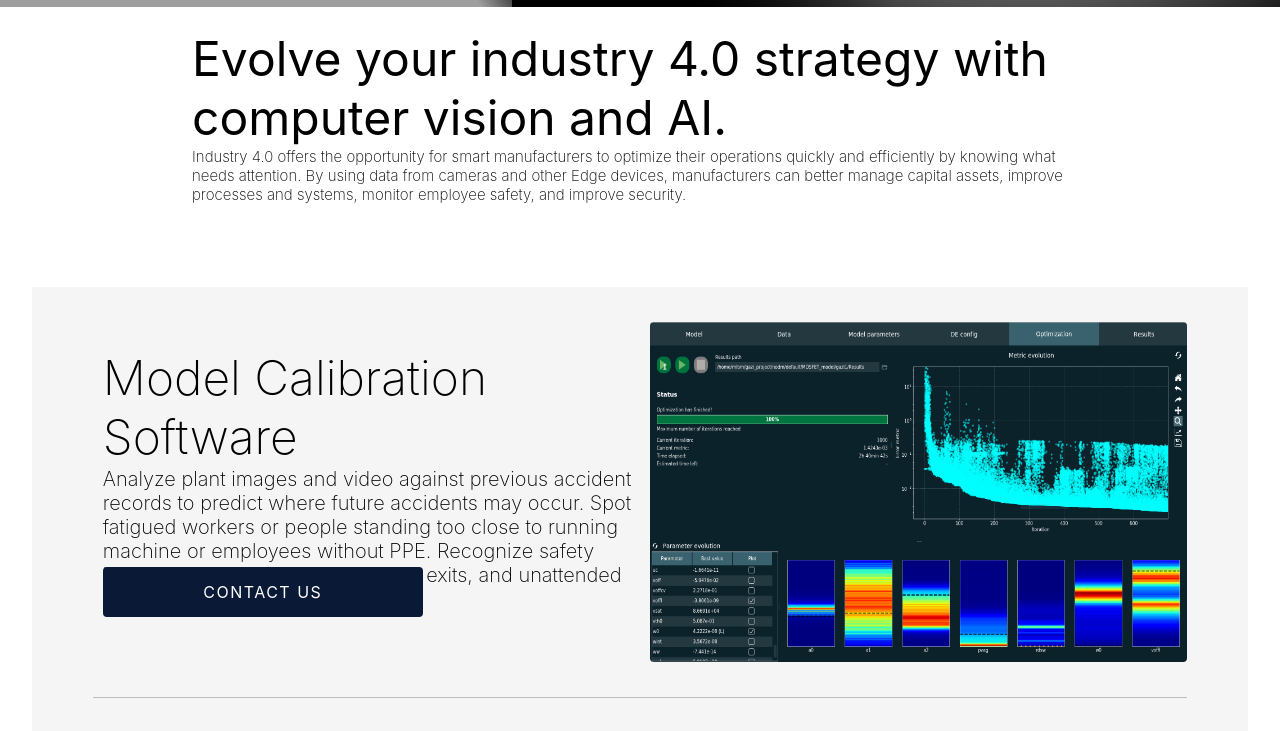
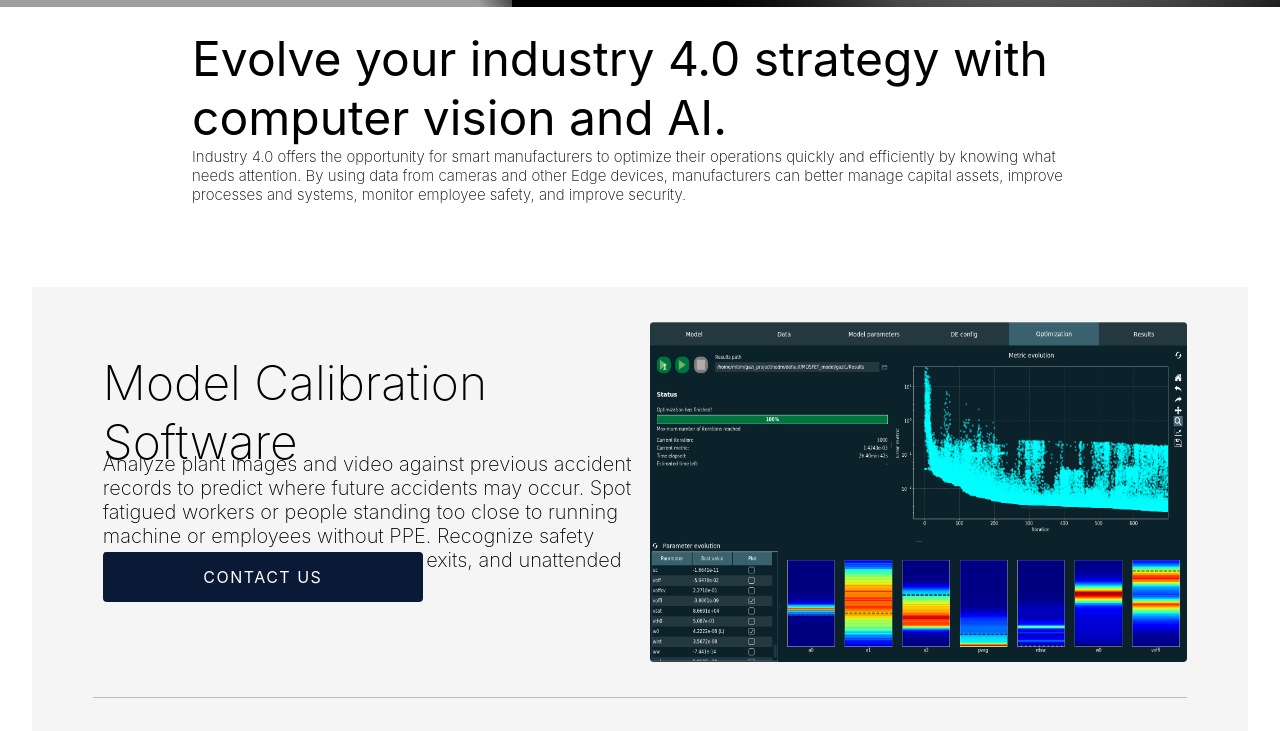
Before and after one commit to edonD/Neoevolution, a Next.js app: page / in a window 1280 px wide. Shown: the part 713-1444 px from the top of the page. Built offline with nearby package versions, Linux system fonts and the light colour scheme; grey boxes are pictures that could not be loaded.

Commit message:
minor-update

```diff
--- a/Components/Home/Third.js
+++ b/Components/Home/Third.js
@@ -70,7 +70,7 @@ const RowContainer = styled.div`
 const ButtonContainer = styled.div`
   position: relative;
   width: 100%;
-  height: fit-content;
+  height: 10%;
 
   display: flex;
   flex-direction: row;
@@ -157,7 +157,7 @@ const BodyBodyContainer = styled.div`
   }
 `;
 const BodyHeaderContainer = styled.div`
-  height: 20%;
+  height: 10%;
   width: 100%;
   user-select: none;
   display: flex;
```
